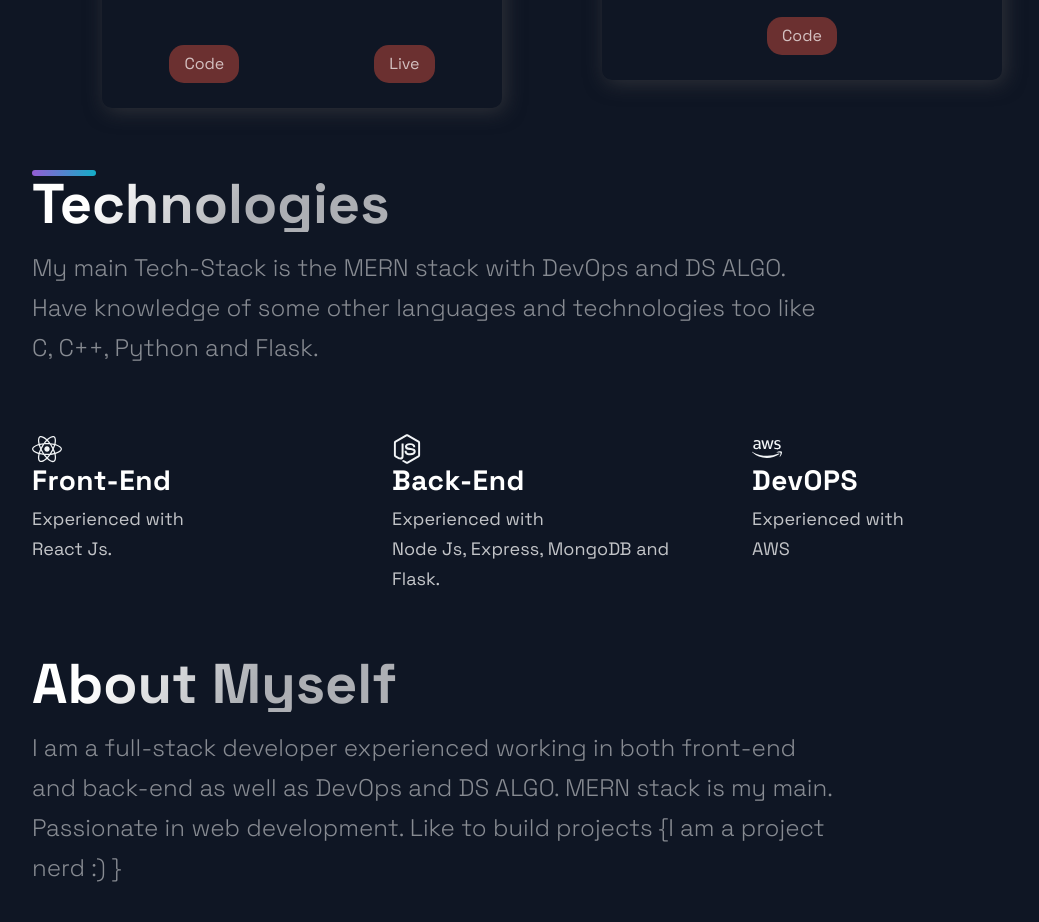
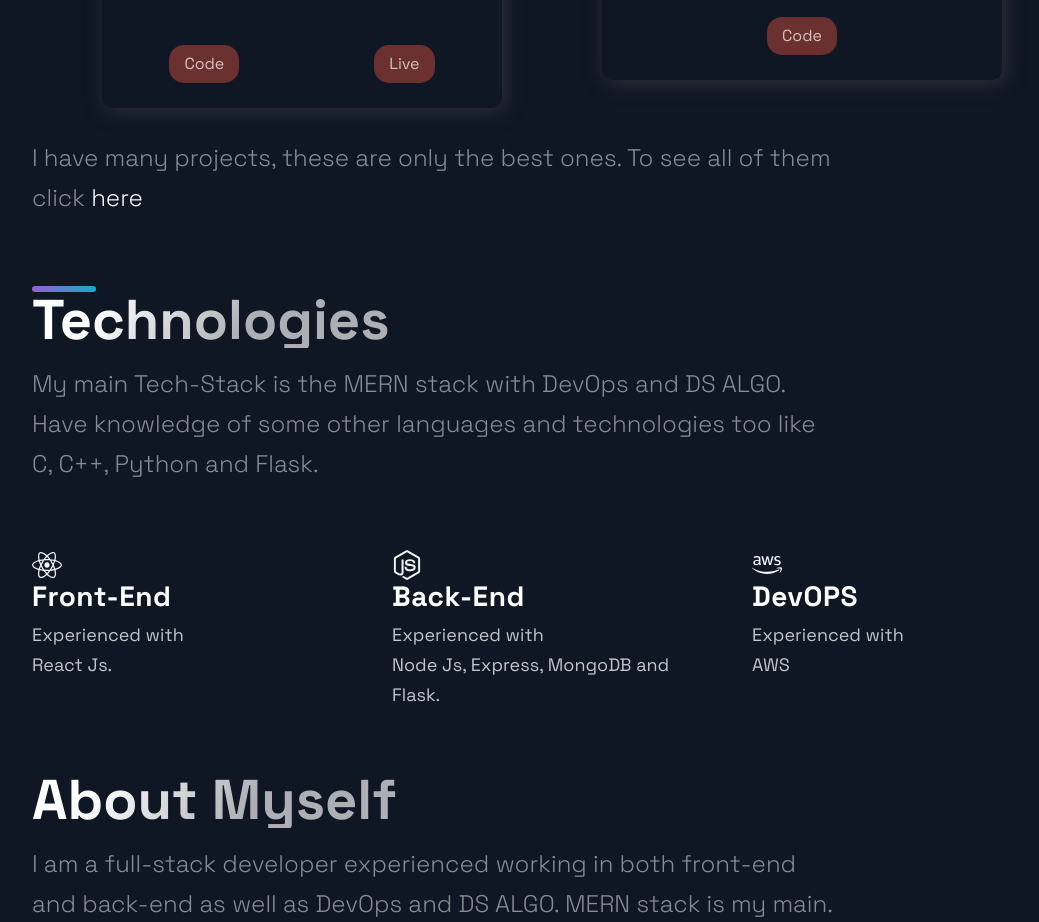
Before and after one commit to Samaresh-Das/My-Portfolio, a Next.js app: page / in a window 1280 px wide. Shown: the part 2940-3862 px from the top of the page, without its empty margins (88-1127 px from the left). Built offline with nearby package versions, Linux system fonts and the light colour scheme.

Commit message:
added all projects link

```diff
--- a/src/components/Projects/Projects.js
+++ b/src/components/Projects/Projects.js
@@ -15,6 +15,7 @@ import {
 } from "./ProjectsStyles";
 import {
   Section,
+  SectionText,
   SectionDivider,
   SectionTitle,
 } from "../../styles/GlobalComponents";
@@ -54,6 +55,17 @@ const Projects = () => (
         </BlogCard>
       ))}
     </GridContainer>
+    <SectionText>
+      I have many projects, these are only the best ones. To see all of them
+      click{" "}
+      <a
+        href="https://sam-all-projects.netlify.app"
+        target="_blank"
+        style={{ color: "white" }}
+      >
+        here
+      </a>
+    </SectionText>
   </Section>
 );
 
```
